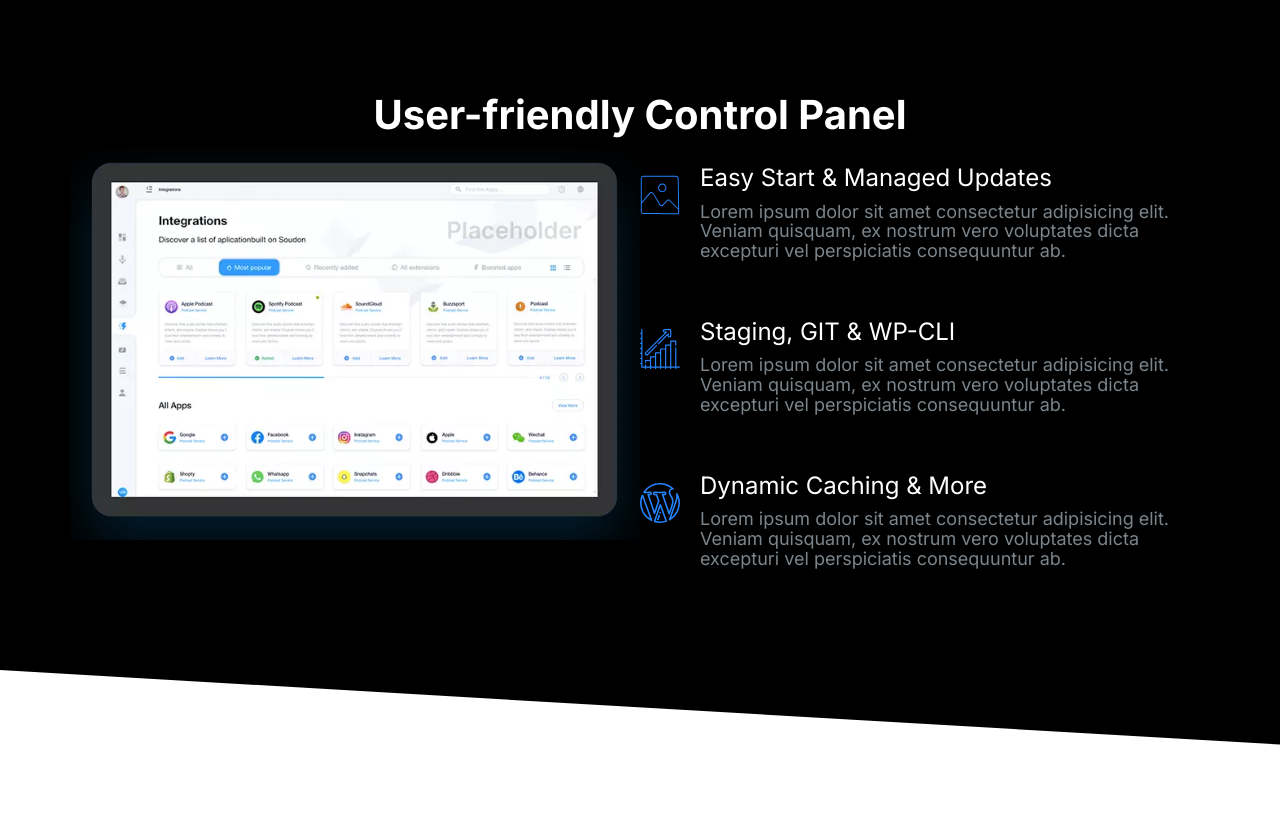
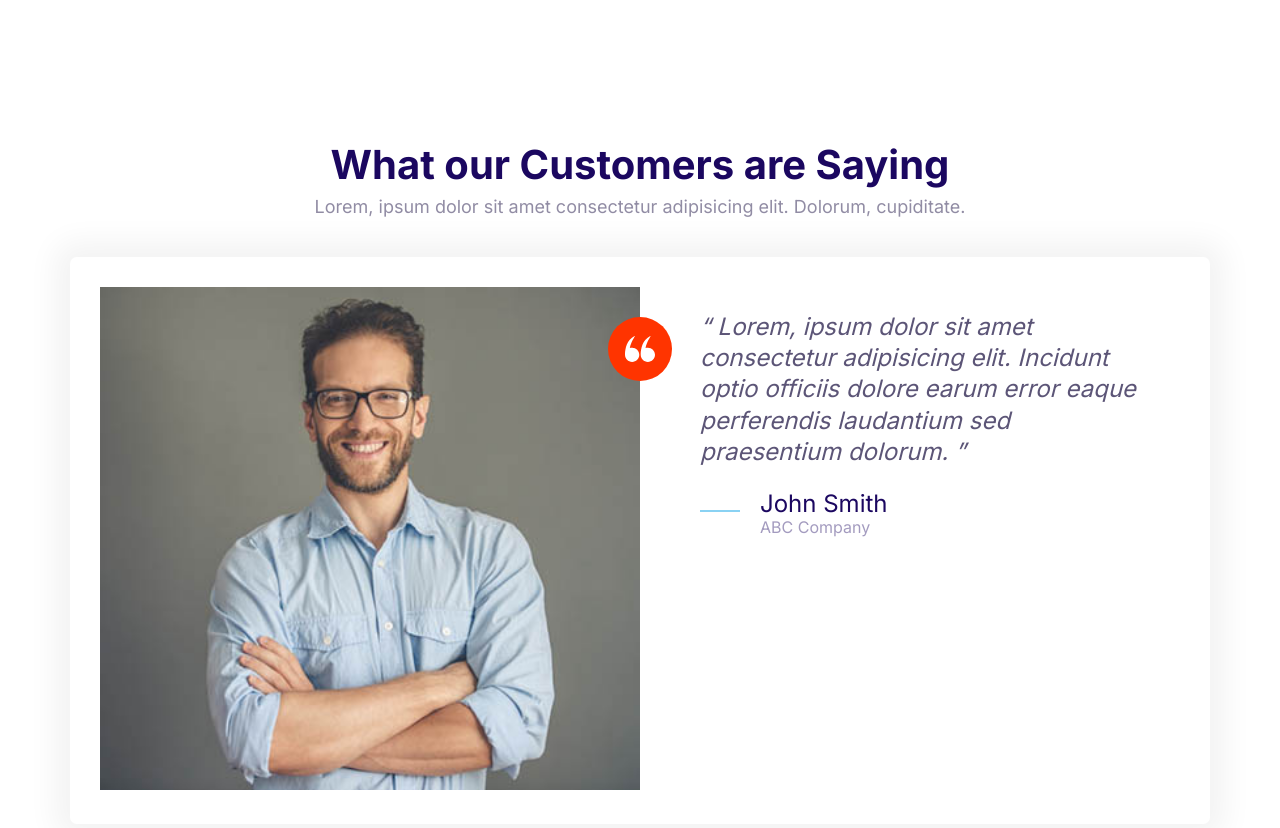
Before and after one commit to Bikramai/Website-, a plain HTML site: page index.html in a window 1280 px wide. Before the commit the page ends 800 px from the top, so only its background shows below. Drawn offline with Linux system fonts and the light colour scheme.

Commit message:
Build block-testimonials components

```diff
--- a/css/styles.css
+++ b/css/styles.css
@@ -617,6 +617,7 @@ plan {
 
   .block__header{
     text-align: center;
+    margin-bottom: 4rem;
   }
 
   .block__heading{
--- a/index.html
+++ b/index.html
@@ -14,78 +14,51 @@
     <link rel="stylesheet" href="css/styles.css" />
   </head>
   <body>
-    <section class="block block--dark block--skewed-right block-showcase">
+    <section class="block">
       <header class="block__header">
-        <h2>User-friendly Control Panel</h2>
+        <h2>What our Customers are Saying</h2>
+        <p>
+          Lorem, ipsum dolor sit amet consectetur adipisicing elit. Dolorum,
+          cupiditate.
+        </p>
       </header>
-      <div class="container grid grid--1x2">
-        <picture class="block-showcase__image">
-          <source
-            type="image/webp"
-            srcset="images/ipad.webp 1x, images/ipad@2x.webp 2x"
-          />
-          <source
-            type="image/png"
-            srcset="images/ipad.png 1x, images/ipad@2x.png 2x"
-          />
-          <img src="images/ipad.png" alt="" />
-        </picture>
-        <ul class="list">
-          <li>
+      <div class="container">
+        <body style="padding: 5rem">
+          <div class="card testimonial">
+            <div class="grid grid--1x2">
+              <div class="testimonial__image">
+                <img src="images/testimonial.jpg" alt="A Happy, smiling customer" />
+                <span class="icon-container icon-container--accent">
+                  <svg class="icon icon--white icon--small">
+                    <use xlink:href="images/sprite.svg#quotes"></use>
+                  </svg>
+                </span>
+              </div>
+              <blockquote class="quote">
+                <p class="quote__text">
+                  Lorem, ipsum dolor sit amet consectetur adipisicing elit. Incidunt
+                  optio officiis dolore earum error eaque perferendis laudantium sed
+                  praesentium dolorum.
+                </p>
+                <footer>
                   <div class="media">
                     <div class="media__image">
-                <svg class="icon icon--primary">
-                  <use xlink:href="images/sprite.svg#snap"></use>
+                      <svg class="icon icon--primary quote__line">
+                        <use xlink:href="images/sprite.svg#line"></use>
                       </svg>
                     </div>
                     <div class="media__body">
-                <h3 class="media__title">Easy Start & Managed Updates</h3>
-                <p>
-                  Lorem ipsum dolor sit amet consectetur adipisicing elit.
-                  Veniam quisquam, ex nostrum vero voluptates dicta excepturi
-                  vel perspiciatis consequuntur ab.
-                </p>
+                      <h3 class="media__title quote__author">John Smith</h3>
+                      <p class="quote__organization">ABC Company</p>
                     </div>
                   </div>
-          </li>
-          <li>
-            <div class="media">
-              <div class="media__image">
-                <svg class="icon icon--primary">
-                  <use xlink:href="images/sprite.svg#growth"></use>
-                </svg>
-              </div>
-              <div class="media__body">
-                <h3 class="media__title">Staging, GIT & WP-CLI</h3>
-                <p>
-                  Lorem ipsum dolor sit amet consectetur adipisicing elit.
-                  Veniam quisquam, ex nostrum vero voluptates dicta excepturi
-                  vel perspiciatis consequuntur ab.
-                </p>
+                </footer>
+              </blockquote>
             </div>
           </div>
-          </li>
-          <li>
-            <div class="media">
-              <div class="media__image">
-                <svg class="icon icon--primary">
-                  <use xlink:href="images/sprite.svg#wordpress"></use>
-                </svg>
-              </div>
-              <div class="media__body">
-                <h3 class="media__title">Dynamic Caching & More</h3>
-                <p>
-                  Lorem ipsum dolor sit amet consectetur adipisicing elit.
-                  Veniam quisquam, ex nostrum vero voluptates dicta excepturi
-                  vel perspiciatis consequuntur ab.
-                </p>
-              </div>
-            </div>
-          </li>
-        </ul>
+        </body>
       </div>
     </section>
-
     <script src="js/main.js"></script>
   </body>
 </html>
```
Also changed, not shown: components/block-testiminials.html (added, +45 -0 lines). Lines whose indentation alone changed are shown as unchanged.
